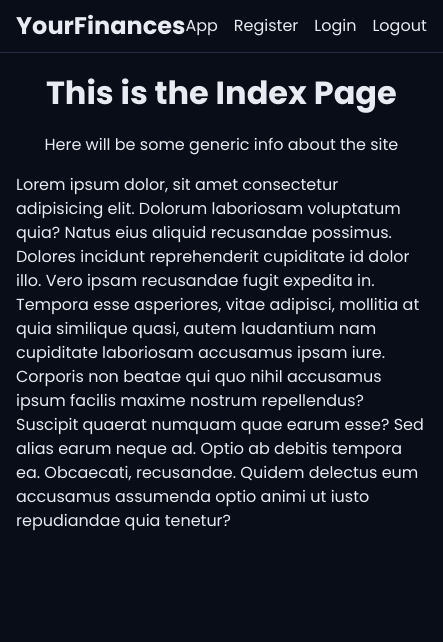
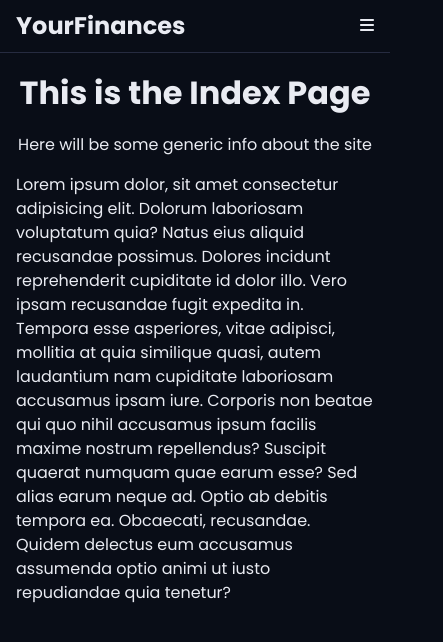
Before and after one commit to jonmico/your-finances, a React (Vite) app in the folder client/: page / in a window 390 px wide. Shown: the top 642 px of the page, 443 px wide, since content can reach past the window. Built offline with nearby package versions, Linux system fonts and the light colour scheme.

Commit message:
Make GlobalNav responsive.

```diff
--- a/client/src/components/global-nav.tsx
+++ b/client/src/components/global-nav.tsx
@@ -1,5 +1,7 @@
 import { NavLink } from 'react-router-dom';
 import styled from 'styled-components';
+import { faBars } from '@fortawesome/free-solid-svg-icons/faBars';
+import { FontAwesomeIcon } from '@fortawesome/react-fontawesome';
 
 const StyledNav = styled.nav`
   grid-column: -1 / 1;
@@ -20,7 +22,22 @@ const LinkContainer = styled.div`
 
 export default function GlobalNav() {
   return (
-    <StyledNav>
+    <>
+      <DesktopGlobalNav />
+      <MobileGlobalNav />
+    </>
+  );
+}
+
+const StyledDesktopGlobalNav = styled(StyledNav)`
+  @media (max-width: 600px) {
+    display: none;
+  }
+`;
+
+function DesktopGlobalNav() {
+  return (
+    <StyledDesktopGlobalNav>
       <h1>YourFinances</h1>
       <LinkContainer>
         <NavLink to={'app'}>App</NavLink>
@@ -28,6 +45,25 @@ export default function GlobalNav() {
         <NavLink to={'login'}>Login</NavLink>
         <NavLink to={'logout'}>Logout</NavLink>
       </LinkContainer>
-    </StyledNav>
+    </StyledDesktopGlobalNav>
   );
 }
+
+const StyledMobileGlobalNav = styled(StyledNav)`
+  @media (min-width: 601px) {
+    display: none;
+  }
+`;
+
+// TODO: Make faBars a dropdown menu that has links.
+
+function MobileGlobalNav() {
+  return (
+    <StyledMobileGlobalNav>
+      <h1>YourFinances</h1>
+      <div>
+        <FontAwesomeIcon icon={faBars} />
+      </div>
+    </StyledMobileGlobalNav>
+  );
+}
```
